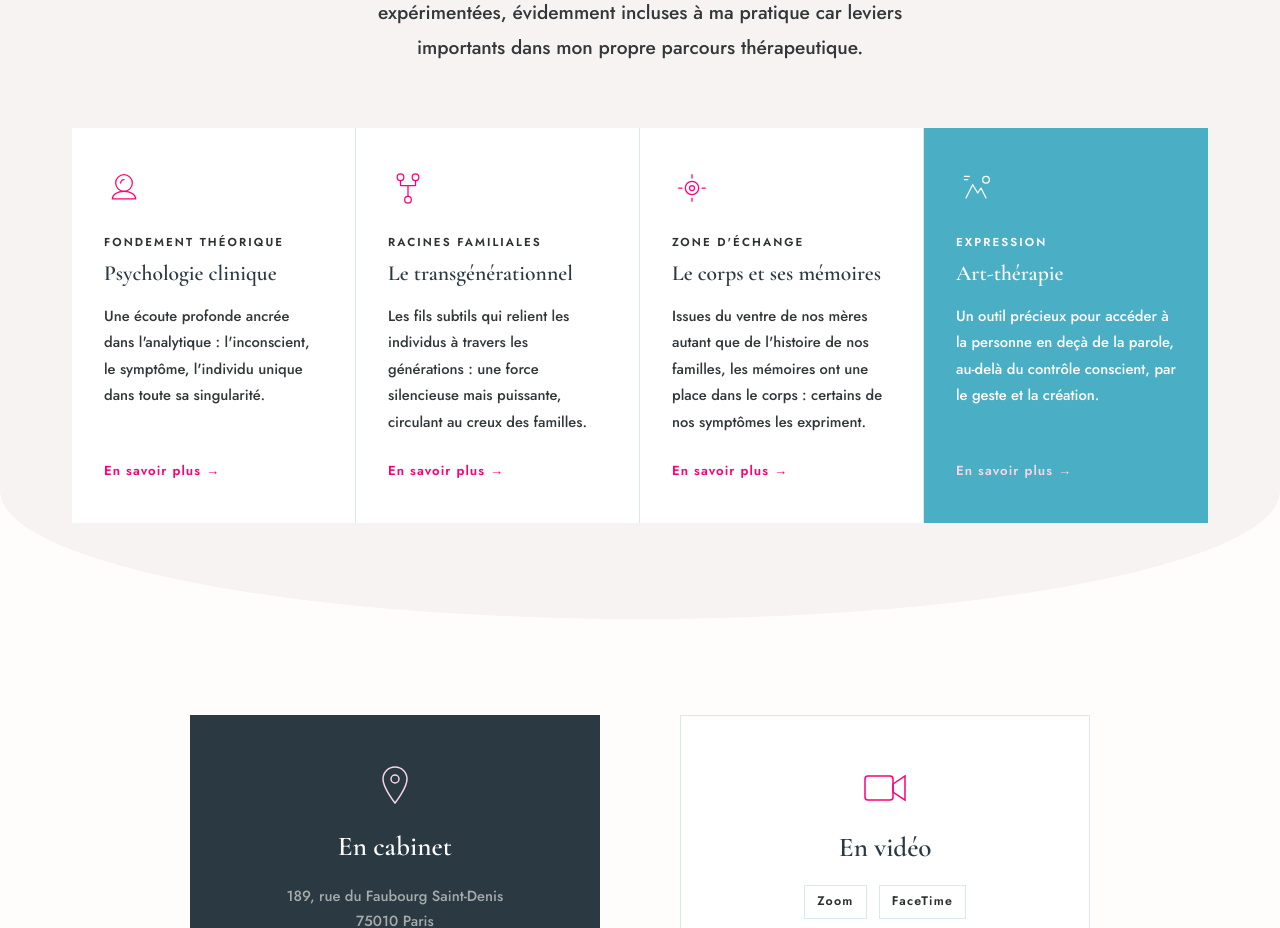
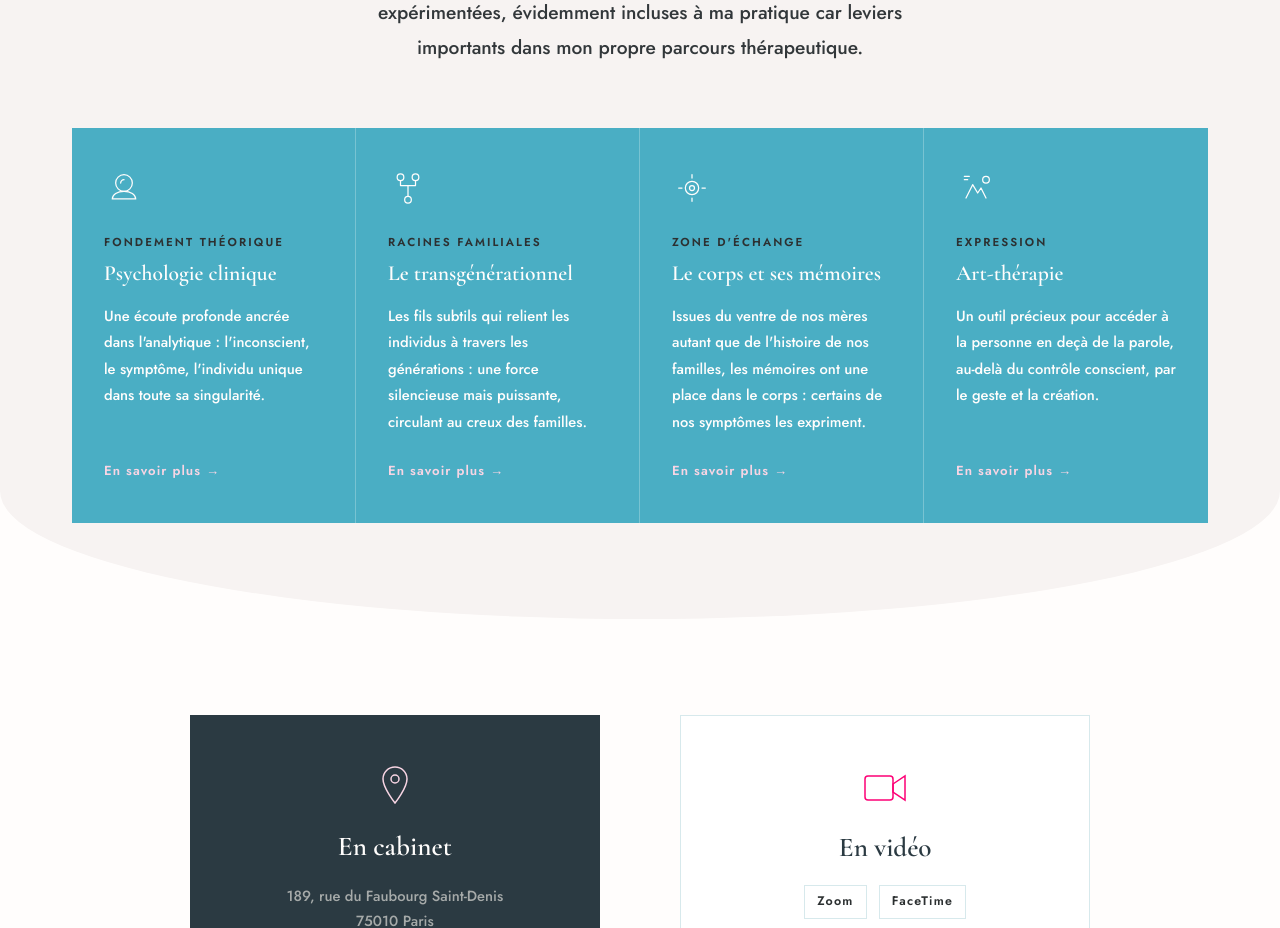
Before and after one commit to Sophie-Jacquet-Audebert/Sophie-Jacquet-Audebert, a React (Vite) app: page / in a window 1280 px wide. Shown: the part 1860-2788 px from the top of the page. Built offline with nearby package versions, Linux system fonts and the light colour scheme; no server answers; the database is empty.

Commit message:
couleur bleu

```diff
--- a/src/pages/Home.css
+++ b/src/pages/Home.css
@@ -416,8 +416,8 @@
   display: flex;
   flex-direction: column;
   padding: 2.5rem 2rem;
-  background-color: var(--color-white);
-  border-right: 1px solid var(--color-border);
+  background-color: #4AAEC4;
+  border-right: 1px solid rgba(255, 253, 252, 0.25);
   transition: background-color 0.3s ease;
   text-decoration: none;
   color: inherit;
@@ -431,36 +431,10 @@
   background-color: var(--color-text);
 }
 
-.practice-card--active {
-  background-color: #4AAEC4;
-}
-
-.practice-card--active .practice-card__icon,
-.practice-card--active .practice-card__title,
-.practice-card--active .practice-card__label,
-.practice-card--active .practice-card__desc {
-  color: var(--color-cream);
-}
-
-.practice-card--active .practice-card__link {
-  color: var(--color-rose-light);
-}
-
-.practice-card:hover .practice-card__icon,
-.practice-card:hover .practice-card__title,
-.practice-card:hover .practice-card__label,
-.practice-card:hover .practice-card__desc {
-  color: var(--color-cream);
-}
-
-.practice-card:hover .practice-card__link {
-  color: var(--color-rose-light);
-}
-
 .practice-card__icon {
   width: 40px;
   height: 40px;
-  color: var(--color-rose-dark);
+  color: var(--color-cream);
   margin-bottom: 1.5rem;
   transition: color 0.3s ease;
 }
@@ -475,7 +449,7 @@
   font-weight: 600;
   letter-spacing: 0.18em;
   text-transform: uppercase;
-  color: var(--color-text-muted);
+  color: var(--color-cream);
   margin-bottom: 0.5rem;
   transition: color 0.3s ease;
 }
@@ -484,7 +458,7 @@
   font-family: var(--font-heading);
   font-size: 1.35rem;
   font-weight: 600;
-  color: var(--color-text);
+  color: var(--color-cream);
   margin-bottom: 1rem;
   transition: color 0.3s ease;
 }
@@ -493,7 +467,7 @@
   font-size: 0.92rem;
   font-weight: 500;
   line-height: 1.8;
-  color: var(--color-text-soft);
+  color: var(--color-cream);
   flex: 1;
   margin-bottom: 1.5rem;
   transition: color 0.3s ease;
@@ -503,7 +477,7 @@
   font-size: 0.82rem;
   font-weight: 600;
   letter-spacing: 0.08em;
-  color: var(--color-rose-dark);
+  color: var(--color-rose-light);
   transition: color 0.3s ease;
 }
 
--- a/src/pages/Home.tsx
+++ b/src/pages/Home.tsx
@@ -296,7 +296,7 @@ export default function Home() {
               <Link
                 to={`/pratiques/${p.slug}`}
                 key={p.slug}
-                className={`practice-card${p.slug === 'art-therapie' ? ' practice-card--active' : ''}`}
+                className="practice-card"
               >
                 <div className="practice-card__icon">{p.icon}</div>
                 <span className="practice-card__label">{p.label}</span>
```
